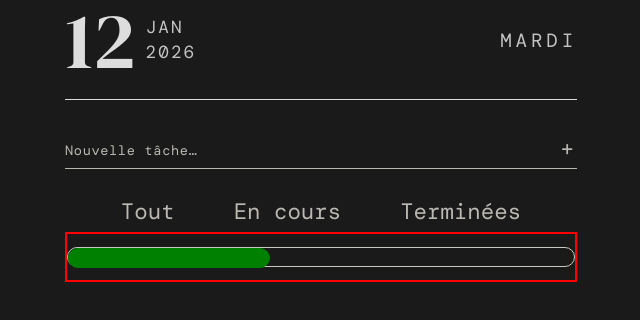
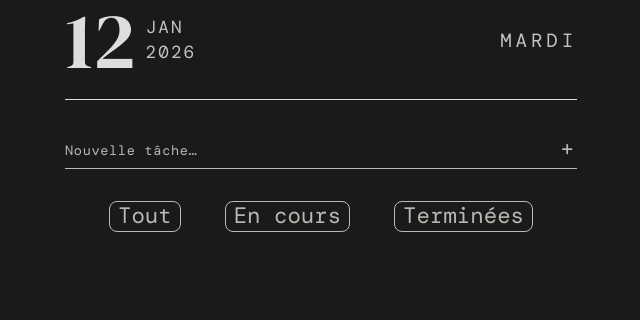
Before and after one commit to mxou/Todolist_vue, a Vue app: page / in a window 1280 px wide. Shown: the top 320 px of the page, without its empty margins (319-959 px from the left). Built offline with nearby package versions, Linux system fonts and the light colour scheme; a web font is replaced by a local one.

Commit message:
remove temporaire progress bar

```diff
--- a/src/App.vue
+++ b/src/App.vue
@@ -42,9 +42,9 @@ function deleteTodo(index) {
         <button @click="addTodo()">+</button>
       </div>
       <div class="filter-buttons-container">
-        <button @click="filter = 'all'">Tout</button>
-        <button @click="filter = 'inProgress'">En cours</button>
-        <button @click="filter = 'finished'">Terminées</button>
+        <button class="filter-btn" @click="filter = 'all'">Tout</button>
+        <button class="filter-btn" @click="filter = 'inProgress'">En cours</button>
+        <button class="filter-btn" @click="filter = 'finished'">Terminées</button>
       </div>
       <ul>
         <li
@@ -59,11 +59,11 @@ function deleteTodo(index) {
         </li>
       </ul>
     </div>
-    <div class="progress_container">
+    <!-- <div class="progress_container">
       <div class="progress_outside">
         <div class="progress_inside"></div>
       </div>
-    </div>
+    </div> -->
   </div>
 </template>
 
@@ -105,6 +105,12 @@ body {
   flex-direction: row;
   justify-content: space-evenly;
   margin-bottom: 8px;
+}
+
+.filter-btn {
+  border: 1px solid #bbb8b2;
+  border-radius: 8px;
+  padding: 3px 8px;
 }
 
 input {
```
